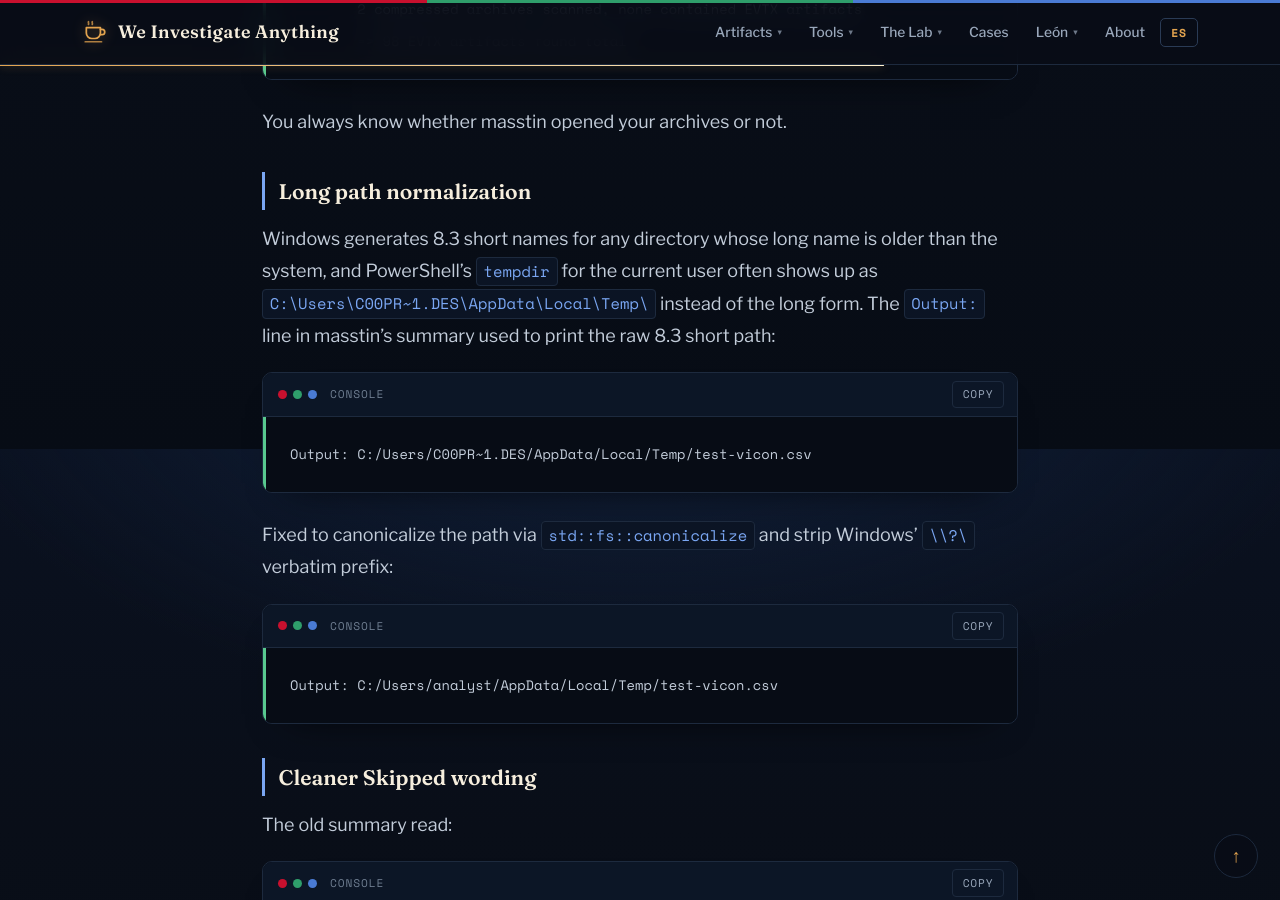
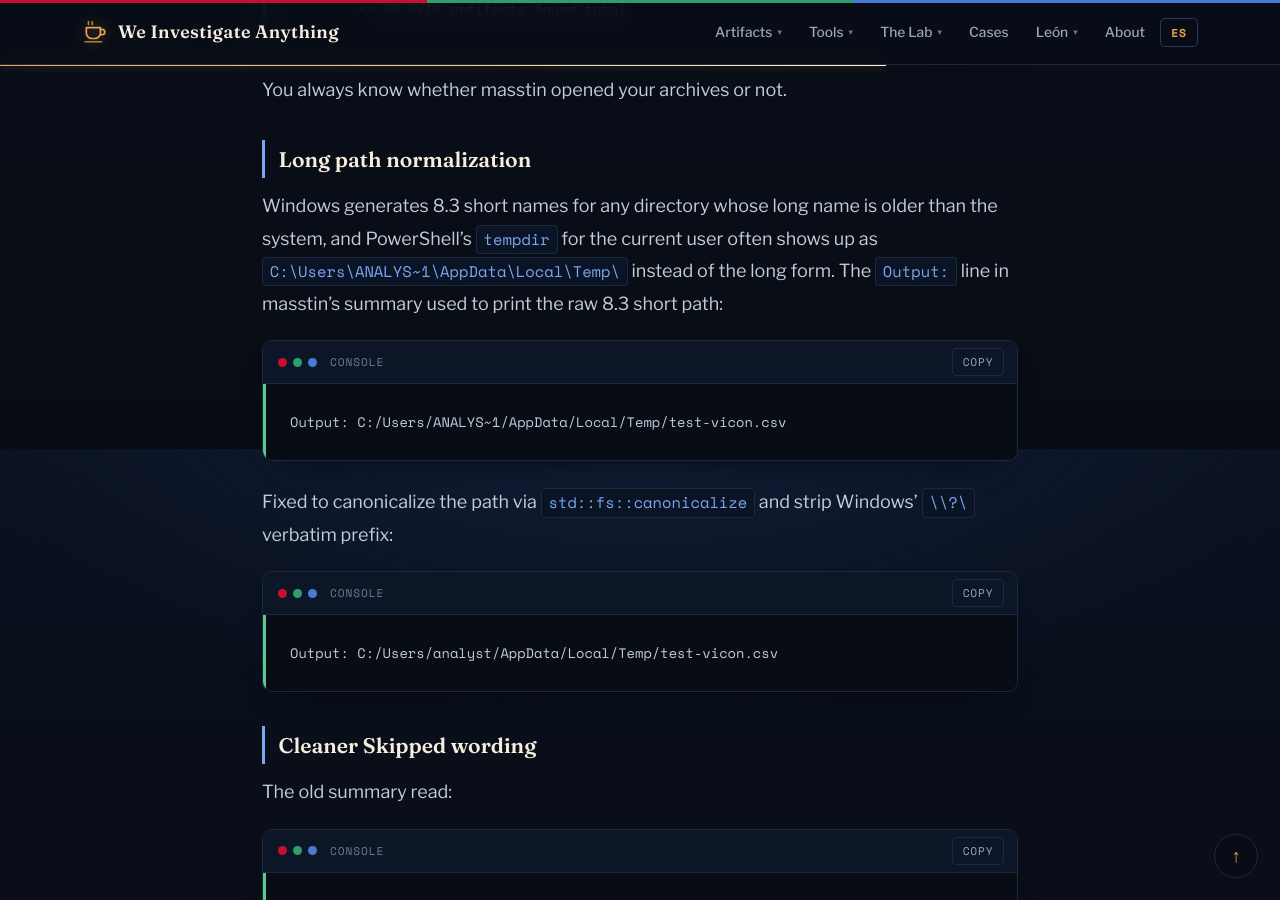
Before and after one commit to jupyterj0nes/jupyterj0nes.github.io, a Jekyll site: the page built from _posts/en/2026-04-16-masstin-triage-detection.md, in a window 1280 px wide and 900 px high, scrolled down 10351 px. Built offline with Jekyll 4.4.1, drawn with Linux system fonts in a browser that asks for light colours; comment, search, counter and statistics services are not loaded; some of the changed text lies outside the part shown.

Commit message:
Triage detection article: neutral host, path and folder names in the examples

````diff
--- a/_posts/en/2026-04-16-masstin-triage-detection.md
+++ b/_posts/en/2026-04-16-masstin-triage-detection.md
@@ -213,10 +213,10 @@ You always know whether masstin opened your archives or not.
 
 ### Long path normalization
 
-Windows generates 8.3 short names for any directory whose long name is older than the system, and PowerShell's `tempdir` for the current user often shows up as `C:\Users\C00PR~1.DES\AppData\Local\Temp\` instead of the long form. The `Output:` line in masstin's summary used to print the raw 8.3 short path:
+Windows generates 8.3 short names for any directory whose long name is older than the system, and PowerShell's `tempdir` for the current user often shows up as `C:\Users\ANALYS~1\AppData\Local\Temp\` instead of the long form. The `Output:` line in masstin's summary used to print the raw 8.3 short path:
 
 ```
-Output: C:/Users/C00PR~1.DES/AppData/Local/Temp/test-vicon.csv
+Output: C:/Users/ANALYS~1/AppData/Local/Temp/test-vicon.csv
 ```
 
 Fixed to canonicalize the path via `std::fs::canonicalize` and strip Windows' `\\?\` verbatim prefix:
@@ -274,7 +274,7 @@ The source labels are consistent across every kind of evidence, so a `parse` run
 
 One command, four source classes, every event attributed.
 
-After the summary, masstin prints a **"Load into graph (pick one):"** hint with both Memgraph and Neo4j commands ready to copy-paste, with the output path canonicalised to the long form so you don't end up with 8.3 short names like `C00PR~1.DES` leaking into the suggestion:
+After the summary, masstin prints a **"Load into graph (pick one):"** hint with both Memgraph and Neo4j commands ready to copy-paste, with the output path canonicalised to the long form so you don't end up with 8.3 short names like `ANALYS~1` leaking into the suggestion:
 
 ```
         Load into graph (pick one):
````
Also changed, not shown: other parts of _posts/en/2026-04-16-masstin-triage-detection.md (+2 -2 lines), _posts/es/2026-04-16-masstin-triage-detection.md (+5 -5 lines).
